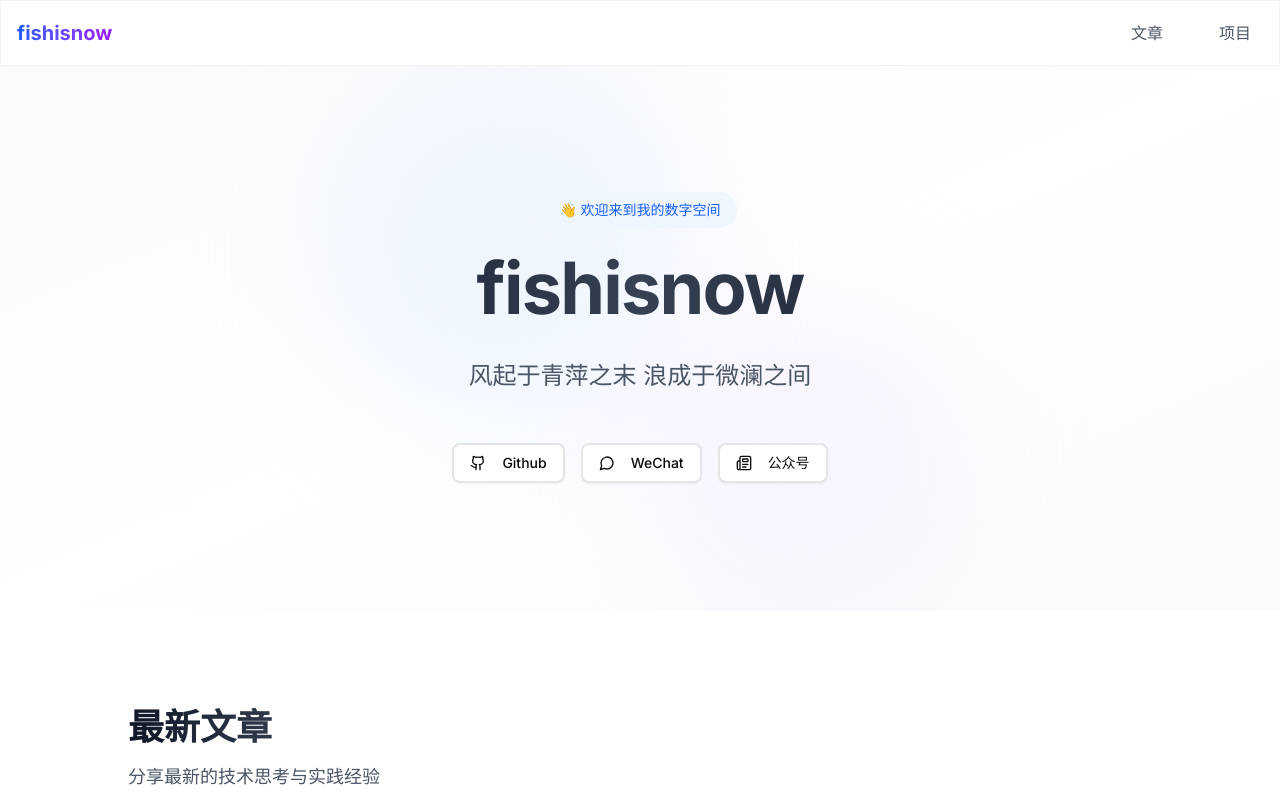
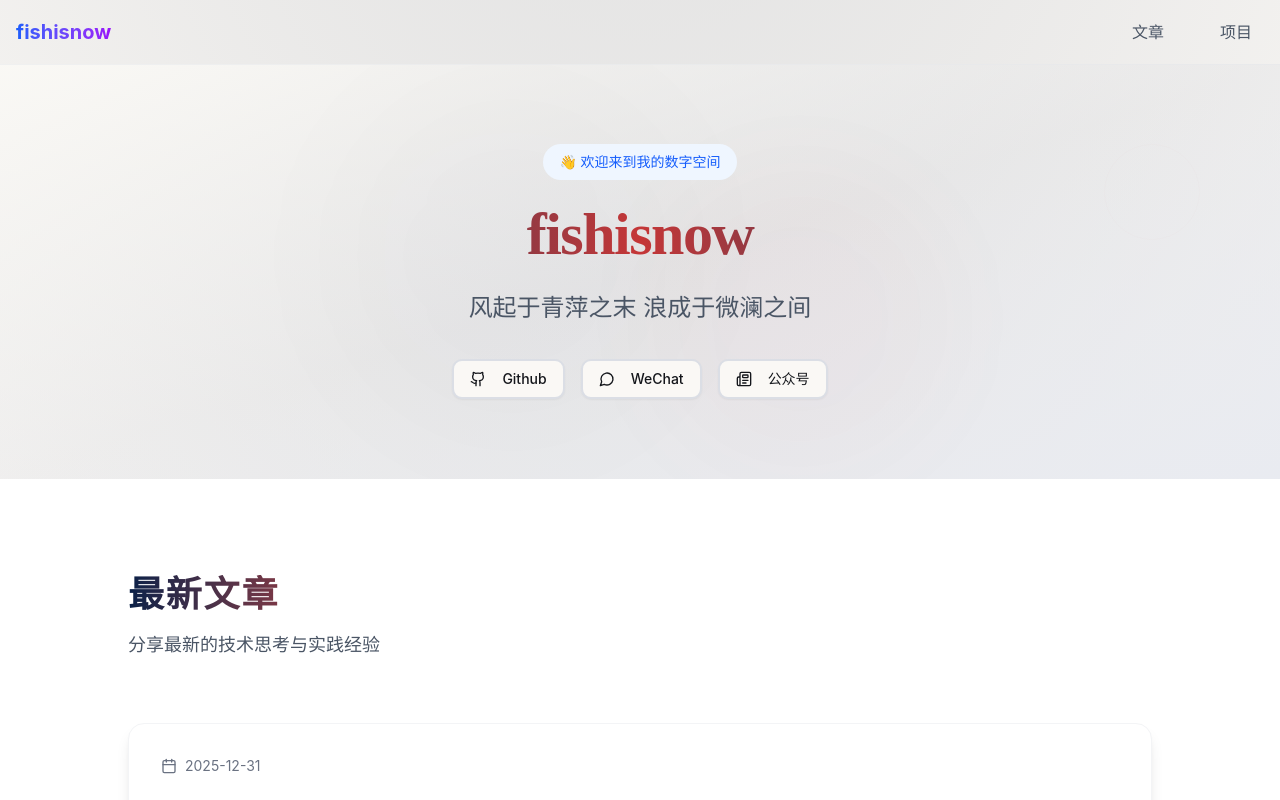
Before and after one commit to fishisnow/homepage, a Next.js app: page / in a window 1280 px wide. Shown: the top 800 px of the page. Built offline with nearby package versions, Linux system fonts and the light colour scheme.

Commit message:
refactor: 修改网站设计元素

```diff
--- a/src/app/globals.css
+++ b/src/app/globals.css
@@ -3,71 +3,37 @@
 
 @custom-variant dark (&:is(.dark *));
 
-@theme inline {
-  --color-background: var(--background);
-  --color-foreground: var(--foreground);
-  --font-sans: var(--font-geist-sans);
-  --font-mono: var(--font-geist-mono);
-  --color-sidebar-ring: var(--sidebar-ring);
-  --color-sidebar-border: var(--sidebar-border);
-  --color-sidebar-accent-foreground: var(--sidebar-accent-foreground);
-  --color-sidebar-accent: var(--sidebar-accent);
-  --color-sidebar-primary-foreground: var(--sidebar-primary-foreground);
-  --color-sidebar-primary: var(--sidebar-primary);
-  --color-sidebar-foreground: var(--sidebar-foreground);
-  --color-sidebar: var(--sidebar);
-  --color-chart-5: var(--chart-5);
-  --color-chart-4: var(--chart-4);
-  --color-chart-3: var(--chart-3);
-  --color-chart-2: var(--chart-2);
-  --color-chart-1: var(--chart-1);
-  --color-ring: var(--ring);
-  --color-input: var(--input);
-  --color-border: var(--border);
-  --color-destructive: var(--destructive);
-  --color-accent-foreground: var(--accent-foreground);
-  --color-accent: var(--accent);
-  --color-muted-foreground: var(--muted-foreground);
-  --color-muted: var(--muted);
-  --color-secondary-foreground: var(--secondary-foreground);
-  --color-secondary: var(--secondary);
-  --color-primary-foreground: var(--primary-foreground);
-  --color-primary: var(--primary);
-  --color-popover-foreground: var(--popover-foreground);
-  --color-popover: var(--popover);
-  --color-card-foreground: var(--card-foreground);
-  --color-card: var(--card);
-  --radius-sm: calc(var(--radius) - 4px);
-  --radius-md: calc(var(--radius) - 2px);
-  --radius-lg: var(--radius);
-  --radius-xl: calc(var(--radius) + 4px);
-}
-
 :root {
-  --radius: 0.625rem;
-  --background: oklch(1 0 0);
-  --foreground: oklch(0.145 0 0);
+  /* 亮色主题：融合水墨灰与淡雅色调 */
+  --background: oklch(0.98 0.005 90);
+  --foreground: oklch(0.2 0.01 270);
   --card: oklch(1 0 0);
-  --card-foreground: oklch(0.145 0 0);
+  --card-foreground: oklch(0.2 0.01 270);
   --popover: oklch(1 0 0);
-  --popover-foreground: oklch(0.145 0 0);
-  --primary: oklch(0.205 0 0);
-  --primary-foreground: oklch(0.985 0 0);
-  --secondary: oklch(0.97 0 0);
-  --secondary-foreground: oklch(0.205 0 0);
-  --muted: oklch(0.97 0 0);
-  --muted-foreground: oklch(0.556 0 0);
-  --accent: oklch(0.97 0 0);
-  --accent-foreground: oklch(0.205 0 0);
-  --destructive: oklch(0.577 0.245 27.325);
-  --border: oklch(0.922 0 0);
-  --input: oklch(0.922 0 0);
-  --ring: oklch(0.708 0 0);
+  --popover-foreground: oklch(0.2 0.01 270);
+  /* 主色：深墨蓝 - AI的理性 */
+  --primary: oklch(0.25 0.08 260);
+  --primary-foreground: oklch(0.98 0.005 90);
+  /* 次要色：水墨灰 */
+  --secondary: oklch(0.88 0.01 270);
+  --secondary-foreground: oklch(0.25 0.08 260);
+  /* 柔和色：雾灰 */
+  --muted: oklch(0.94 0.008 270);
+  --muted-foreground: oklch(0.48 0.02 270);
+  /* 强调色：朱砂红 - 传统印章色 */
+  --accent: oklch(0.55 0.18 25);
+  --accent-foreground: oklch(0.98 0 0);
+  --destructive: oklch(0.55 0.22 27);
+  --destructive-foreground: oklch(0.98 0 0);
+  --border: oklch(0.9 0.01 270);
+  --input: oklch(0.92 0.01 270);
+  --ring: oklch(0.45 0.1 260);
   --chart-1: oklch(0.646 0.222 41.116);
   --chart-2: oklch(0.6 0.118 184.704);
   --chart-3: oklch(0.398 0.07 227.392);
   --chart-4: oklch(0.828 0.189 84.429);
   --chart-5: oklch(0.769 0.188 70.08);
+  --radius: 0.75rem;
   --sidebar: oklch(0.985 0 0);
   --sidebar-foreground: oklch(0.145 0 0);
   --sidebar-primary: oklch(0.205 0 0);
@@ -79,24 +45,30 @@
 }
 
 .dark {
-  --background: oklch(0.145 0 0);
-  --foreground: oklch(0.985 0 0);
-  --card: oklch(0.205 0 0);
-  --card-foreground: oklch(0.985 0 0);
-  --popover: oklch(0.205 0 0);
-  --popover-foreground: oklch(0.985 0 0);
-  --primary: oklch(0.922 0 0);
-  --primary-foreground: oklch(0.205 0 0);
-  --secondary: oklch(0.269 0 0);
-  --secondary-foreground: oklch(0.985 0 0);
-  --muted: oklch(0.269 0 0);
-  --muted-foreground: oklch(0.708 0 0);
-  --accent: oklch(0.269 0 0);
-  --accent-foreground: oklch(0.985 0 0);
-  --destructive: oklch(0.704 0.191 22.216);
-  --border: oklch(1 0 0 / 10%);
-  --input: oklch(1 0 0 / 15%);
-  --ring: oklch(0.556 0 0);
+  /* 暗色主题：夜幕水墨意境 */
+  --background: oklch(0.12 0.015 270);
+  --foreground: oklch(0.95 0.01 90);
+  --card: oklch(0.16 0.018 270);
+  --card-foreground: oklch(0.95 0.01 90);
+  --popover: oklch(0.14 0.018 270);
+  --popover-foreground: oklch(0.95 0.01 90);
+  /* 主色：月光白 */
+  --primary: oklch(0.92 0.01 90);
+  --primary-foreground: oklch(0.15 0.015 270);
+  /* 次要色：烟灰 */
+  --secondary: oklch(0.22 0.02 270);
+  --secondary-foreground: oklch(0.92 0.01 90);
+  /* 柔和色：雾蓝灰 */
+  --muted: oklch(0.2 0.02 260);
+  --muted-foreground: oklch(0.65 0.02 270);
+  /* 强调色：暖金 - 古典金箔 */
+  --accent: oklch(0.7 0.15 70);
+  --accent-foreground: oklch(0.12 0.015 270);
+  --destructive: oklch(0.5 0.2 27);
+  --destructive-foreground: oklch(0.95 0 0);
+  --border: oklch(0.24 0.02 270);
+  --input: oklch(0.22 0.02 270);
+  --ring: oklch(0.7 0.1 70);
   --chart-1: oklch(0.488 0.243 264.376);
   --chart-2: oklch(0.696 0.17 162.48);
   --chart-3: oklch(0.769 0.188 70.08);
@@ -108,8 +80,50 @@
   --sidebar-primary-foreground: oklch(0.985 0 0);
   --sidebar-accent: oklch(0.269 0 0);
   --sidebar-accent-foreground: oklch(0.985 0 0);
-  --sidebar-border: oklch(1 0 0 / 10%);
-  --sidebar-ring: oklch(0.556 0 0);
+  --sidebar-border: oklch(0.269 0 0);
+  --sidebar-ring: oklch(0.439 0 0);
+}
+
+@theme inline {
+  /* 添加书法字体 Noto Serif SC 用于标题 */
+  --font-sans: "Inter", "Noto Sans SC", system-ui, sans-serif;
+  --font-serif: "Noto Serif SC", "Ma Shan Zheng", serif;
+  --color-background: var(--background);
+  --color-foreground: var(--foreground);
+  --color-card: var(--card);
+  --color-card-foreground: var(--card-foreground);
+  --color-popover: var(--popover);
+  --color-popover-foreground: var(--popover-foreground);
+  --color-primary: var(--primary);
+  --color-primary-foreground: var(--primary-foreground);
+  --color-secondary: var(--secondary);
+  --color-secondary-foreground: var(--secondary-foreground);
+  --color-muted: var(--muted);
+  --color-muted-foreground: var(--muted-foreground);
+  --color-accent: var(--accent);
+  --color-accent-foreground: var(--accent-foreground);
+  --color-destructive: var(--destructive);
+  --color-destructive-foreground: var(--destructive-foreground);
+  --color-border: var(--border);
+  --color-input: var(--input);
+  --color-ring: var(--ring);
+  --color-chart-1: var(--chart-1);
+  --color-chart-2: var(--chart-2);
+  --color-chart-3: var(--chart-3);
+  --color-chart-4: var(--chart-4);
+  --color-chart-5: var(--chart-5);
+  --radius-sm: calc(var(--radius) - 4px);
+  --radius-md: calc(var(--radius) - 2px);
+  --radius-lg: var(--radius);
+  --radius-xl: calc(var(--radius) + 4px);
+  --color-sidebar: var(--sidebar);
+  --color-sidebar-foreground: var(--sidebar-foreground);
+  --color-sidebar-primary: var(--sidebar-primary);
+  --color-sidebar-primary-foreground: var(--sidebar-primary-foreground);
+  --color-sidebar-accent: var(--sidebar-accent);
+  --color-sidebar-accent-foreground: var(--sidebar-accent-foreground);
+  --color-sidebar-border: var(--sidebar-border);
+  --color-sidebar-ring: var(--sidebar-ring);
 }
 
 @layer base {
@@ -119,231 +133,25 @@
   body {
     @apply bg-background text-foreground;
   }
+
+  /* 水墨渐变背景效果 */
+  .ink-wash-bg {
+    background: radial-gradient(ellipse 80% 50% at 50% -20%, oklch(0.3 0.05 260 / 0.15), transparent),
+      radial-gradient(ellipse 60% 80% at 80% 100%, oklch(0.4 0.03 270 / 0.08), transparent);
+  }
+
+  .dark .ink-wash-bg {
+    background: radial-gradient(ellipse 80% 50% at 50% -20%, oklch(0.25 0.08 260 / 0.2), transparent),
+      radial-gradient(ellipse 60% 80% at 80% 100%, oklch(0.7 0.15 70 / 0.05), transparent);
+  }
+
+  /* 书法标题样式 */
+  .calligraphy {
+    @apply font-serif;
+    letter-spacing: 0.05em;
+  }
 }
 
 @tailwind base;
 @tailwind components;
 @tailwind utilities;
-
-@layer base {
-  :root {
-    --background: 0 0% 100%;
-    --foreground: 222.2 84% 4.9%;
-
-    --card: 0 0% 100%;
-    --card-foreground: 222.2 84% 4.9%;
-
-    --popover: 0 0% 100%;
-    --popover-foreground: 222.2 84% 4.9%;
-
-    --primary: 222.2 47.4% 11.2%;
-    --primary-foreground: 210 40% 98%;
-
-    --secondary: 210 40% 96.1%;
-    --secondary-foreground: 222.2 47.4% 11.2%;
-
-    --muted: 210 40% 96.1%;
-    --muted-foreground: 215.4 16.3% 46.9%;
-
-    --accent: 210 40% 96.1%;
-    --accent-foreground: 222.2 47.4% 11.2%;
-
-    --destructive: 0 84.2% 60.2%;
-    --destructive-foreground: 210 40% 98%;
-
-    --border: 214.3 31.8% 91.4%;
-    --input: 214.3 31.8% 91.4%;
-    --ring: 222.2 84% 4.9%;
-
-    --radius: 0.5rem;
-  }
-
-  .dark {
-    --background: 222.2 84% 4.9%;
-    --foreground: 210 40% 98%;
-
-    --card: 222.2 84% 4.9%;
-    --card-foreground: 210 40% 98%;
-
-    --popover: 222.2 84% 4.9%;
-    --popover-foreground: 210 40% 98%;
-
-    --primary: 210 40% 98%;
-    --primary-foreground: 222.2 47.4% 11.2%;
-
-    --secondary: 217.2 32.6% 17.5%;
-    --secondary-foreground: 210 40% 98%;
-
-    --muted: 217.2 32.6% 17.5%;
-    --muted-foreground: 215 20.2% 65.1%;
-
-    --accent: 217.2 32.6% 17.5%;
-    --accent-foreground: 210 40% 98%;
-
-    --destructive: 0 62.8% 30.6%;
-    --destructive-foreground: 210 40% 98%;
-
-    --border: 217.2 32.6% 17.5%;
-    --input: 217.2 32.6% 17.5%;
-    --ring: 212.7 26.8% 83.9%;
-  }
-}
-
-@layer base {
-  * {
-    @apply border-border;
-  }
-  body {
-    @apply bg-background text-foreground;
-    font-feature-settings: "rlig" 1, "calt" 1;
-  }
-}
-
-/* 专业博客样式增强 */
-@layer components {
-  /* 网格背景图案 */
-  .bg-grid-pattern {
-    background-image:
-      linear-gradient(rgba(0,0,0,0.03) 1px, transparent 1px),
-      linear-gradient(90deg, rgba(0,0,0,0.03) 1px, transparent 1px);
-    background-size: 50px 50px;
-  }
-
-  .dark .bg-grid-pattern {
-    background-image:
-      linear-gradient(rgba(255,255,255,0.03) 1px, transparent 1px),
-      linear-gradient(90deg, rgba(255,255,255,0.03) 1px, transparent 1px);
-  }
-
-  /* 平滑滚动 */
-  html {
-    scroll-behavior: smooth;
-  }
-
-  /* 自定义动画 */
-  @keyframes float {
-    0%, 100% { transform: translateY(0px); }
-    50% { transform: translateY(-10px); }
-  }
-
-  @keyframes bounce-gentle {
-    0%, 100% { transform: translateY(0); }
-    50% { transform: translateY(-5px); }
-  }
-
-  .animate-float {
-    animation: float 3s ease-in-out infinite;
-  }
-
-  .animate-bounce-gentle {
-    animation: bounce-gentle 2s ease-in-out infinite;
-  }
-
-  /* 渐变文本效果 */
-  .gradient-text {
-    background: linear-gradient(135deg, #667eea 0%, #764ba2 100%);
-    -webkit-background-clip: text;
-    -webkit-text-fill-color: transparent;
-    background-clip: text;
-  }
-
-  /* 卡片悬停效果增强 */
-  .card-hover-effect {
-    transition: all 0.3s cubic-bezier(0.4, 0, 0.2, 1);
-    transform-origin: center;
-  }
-
-  .card-hover-effect:hover {
-    transform: translateY(-8px) scale(1.02);
-    box-shadow: 0 25px 50px -12px rgba(0, 0, 0, 0.25);
-  }
-
-  /* 按钮悬停效果 */
-  .btn-hover-lift {
-    transition: all 0.2s ease-in-out;
-  }
-
-  .btn-hover-lift:hover {
-    transform: translateY(-2px);
-    box-shadow: 0 10px 25px rgba(0, 0, 0, 0.15);
-  }
-
-  /* 文字动画效果 */
-  .text-reveal {
-    background: linear-gradient(90deg, transparent, rgba(0,0,0,0.04), transparent);
-    background-size: 200% 100%;
-    animation: shimmer 2s ease-in-out infinite;
-  }
-
-  @keyframes shimmer {
-    0% { background-position: -200% 0; }
-    100% { background-position: 200% 0; }
-  }
-
-  /* 玻璃形态效果 */
-  .glass-effect {
-    backdrop-filter: blur(10px);
-    -webkit-backdrop-filter: blur(10px);
-    background: rgba(255, 255, 255, 0.8);
-    border: 1px solid rgba(255, 255, 255, 0.2);
-  }
-
-  .dark .glass-effect {
-    background: rgba(0, 0, 0, 0.8);
-    border: 1px solid rgba(255, 255, 255, 0.1);
-  }
-
-  /* 改进的阴影系统 */
-  .shadow-soft {
-    box-shadow: 0 2px 8px rgba(0, 0, 0, 0.04), 0 1px 2px rgba(0, 0, 0, 0.06);
-  }
-
-  .shadow-medium {
-    box-shadow: 0 4px 16px rgba(0, 0, 0, 0.08), 0 2px 4px rgba(0, 0, 0, 0.06);
-  }
-
-  .shadow-strong {
-    box-shadow: 0 8px 32px rgba(0, 0, 0, 0.12), 0 4px 8px rgba(0, 0, 0, 0.08);
-  }
-
-  /* 专业的过渡效果 */
-  .transition-professional {
-    transition: all 0.3s cubic-bezier(0.4, 0, 0.2, 1);
-  }
-
-  /* 标签样式增强 */
-  .tag-professional {
-    position: relative;
-    overflow: hidden;
-  }
-
-  .tag-professional::before {
-    content: '';
-    position: absolute;
-    top: 0;
-    left: -100%;
-    width: 100%;
-    height: 100%;
-    background: linear-gradient(90deg, transparent, rgba(255,255,255,0.2), transparent);
-    transition: left 0.5s;
-  }
-
-  .tag-professional:hover::before {
-    left: 100%;
-  }
-}
-
-/* 响应式字体调整 */
-@layer utilities {
-  .text-responsive-xl {
-    font-size: clamp(1.5rem, 4vw, 3rem);
-  }
-
-  .text-responsive-lg {
-    font-size: clamp(1.25rem, 3vw, 2rem);
-  }
-
-  .text-responsive-md {
-    font-size: clamp(1rem, 2vw, 1.5rem);
-  }
-}
--- a/src/app/layout.tsx
+++ b/src/app/layout.tsx
@@ -1,10 +1,7 @@
 import type { Metadata } from "next";
-import { Inter } from "next/font/google";
 import "./globals.css";
 import { SiteHeader } from "@/components/layout/site-header";
 import { Toaster } from "@/components/ui/sonner";
-
-const inter = Inter({ subsets: ["latin"] });
 
 export const metadata: Metadata = {
   title: "fishisnow.AI | 太善",
@@ -36,8 +33,8 @@ export default function RootLayout({
 }) {
   return (
     <html lang="zh" className="scroll-smooth">
-      <body className={inter.className}>
-        <div className="relative min-h-screen">
+      <body className="font-sans">
+        <div className="relative min-h-screen ink-wash-bg">
           <SiteHeader />
           <main className="pt-16">{children}</main>
           <footer className="py-8 text-center text-sm text-gray-500">
--- a/src/app/page.tsx
+++ b/src/app/page.tsx
@@ -117,21 +117,23 @@ export default function Home() {
     return (
         <div className="w-full min-h-screen">
             {/* Hero Section - Enhanced */}
-            <section className="relative py-24 md:py-32 bg-gradient-to-br from-slate-50 via-white to-slate-50 dark:from-gray-900 dark:via-gray-900 dark:to-gray-800 overflow-hidden">
+            <section className="relative py-16 md:py-20 bg-gradient-to-br from-background via-secondary/20 to-muted overflow-hidden">
                 {/* Background decoration */}
-                <div className="absolute inset-0 bg-grid-pattern opacity-5 dark:opacity-10"></div>
-                <div className="absolute top-0 left-1/4 w-96 h-96 bg-blue-100 dark:bg-blue-900/20 rounded-full blur-3xl opacity-30 animate-pulse"></div>
-                <div className="absolute bottom-0 right-1/4 w-80 h-80 bg-purple-100 dark:bg-purple-900/20 rounded-full blur-3xl opacity-30 animate-pulse delay-1000"></div>
+                <div className="absolute inset-0 opacity-5 dark:opacity-10">
+                  <div className="absolute top-20 right-20 w-24 h-24 border border-accent/30 rounded-full animate-float"></div>
+                </div>
+                <div className="absolute top-0 left-1/4 w-96 h-96 bg-primary/5 rounded-full blur-3xl opacity-30 animate-pulse"></div>
+                <div className="absolute bottom-0 right-1/4 w-80 h-80 bg-accent/5 rounded-full blur-3xl opacity-30 animate-pulse delay-1000"></div>
 
                 <div className="container px-4 mx-auto relative z-10">
                     <div className="max-w-4xl mx-auto text-center">
                         <div className="inline-block mb-6 px-4 py-2 bg-blue-50 dark:bg-blue-900/30 text-blue-600 dark:text-blue-400 rounded-full text-sm font-medium">
                             👋 欢迎来到我的数字空间
                         </div>
-                        <h1 className="text-5xl md:text-7xl font-bold tracking-tight mb-8 bg-gradient-to-r from-gray-900 via-gray-700 to-gray-900 dark:from-white dark:via-gray-200 dark:to-white bg-clip-text text-transparent">
+                        <h1 className="text-4xl md:text-6xl font-bold tracking-tight mb-6 calligraphy bg-gradient-to-r from-primary via-accent to-primary bg-clip-text text-transparent">
                             fishisnow
                         </h1>
-                        <p className="text-xl md:text-2xl text-gray-600 dark:text-gray-300 mb-12 max-w-3xl mx-auto leading-relaxed font-light">
+                        <p className="text-xl md:text-2xl text-gray-600 dark:text-gray-300 mb-8 max-w-3xl mx-auto leading-relaxed font-light">
                             风起于青萍之末 浪成于微澜之间
                         </p>
                         <div className="flex flex-wrap justify-center gap-4">
@@ -174,7 +176,7 @@ export default function Home() {
                     <div className="max-w-5xl mx-auto">
                         <div className="flex items-center justify-between mb-16">
                             <div>
-                                <h2 className="text-4xl font-bold mb-4 bg-gradient-to-r from-gray-900 to-gray-600 dark:from-white dark:to-gray-300 bg-clip-text text-transparent">
+                                <h2 className="text-4xl font-bold mb-4 calligraphy bg-gradient-to-r from-primary to-accent bg-clip-text text-transparent">
                                     最新文章
                                 </h2>
                                 <p className="text-gray-600 dark:text-gray-400 text-lg">
@@ -209,7 +211,7 @@ export default function Home() {
                                                 {post.tags.map((tag, tagIndex) => (
                                                     <span
                                                         key={tagIndex}
-                                                        className="inline-flex items-center px-4 py-2 bg-gradient-to-r from-blue-50 to-purple-50 dark:from-blue-900/30 dark:to-purple-900/30 text-blue-700 dark:text-blue-300 text-sm rounded-full font-medium border border-blue-100 dark:border-blue-800 hover:shadow-md transition-shadow"
+                                                        className="inline-flex items-center px-4 py-2 bg-gradient-to-r from-secondary/60 to-muted/40 dark:from-secondary/20 dark:to-muted/20 text-primary dark:text-primary-foreground text-sm rounded-full font-medium border border-primary/20 dark:border-primary/30 hover:shadow-md transition-shadow"
                                                     >
                                                         <Tag className="w-3 h-3 mr-1" />
                                                         {tag}
@@ -234,7 +236,7 @@ export default function Home() {
                 <div className="container px-4 mx-auto">
                     <div className="max-w-5xl mx-auto">
                         <div className="text-center mb-16">
-                            <h2 className="text-4xl font-bold mb-4 bg-gradient-to-r from-gray-900 to-gray-600 dark:from-white dark:to-gray-300 bg-clip-text text-transparent">
+                            <h2 className="text-4xl font-bold mb-4 calligraphy bg-gradient-to-r from-primary to-accent bg-clip-text text-transparent">
                                 项目作品
                             </h2>
                             <p className="text-gray-600 dark:text-gray-400 text-lg max-w-2xl mx-auto">
@@ -244,7 +246,7 @@ export default function Home() {
                         <div className="grid gap-8 md:grid-cols-2 lg:grid-cols-3">
                             {projects.map((project, index) => (
                                 <Card key={index} className="group hover:shadow-2xl transition-all duration-300 border-2 border-gray-100 dark:border-gray-700 hover:border-blue-200 dark:hover:border-blue-700 bg-white dark:bg-gray-800 rounded-2xl overflow-hidden hover:-translate-y-2">
-                                    <CardHeader className="pb-4 bg-gradient-to-br from-blue-50 to-purple-50 dark:from-blue-900/20 dark:to-purple-900/20">
+                                    <CardHeader className="pb-4 bg-gradient-to-br from-secondary/50 to-muted/30 dark:from-secondary/10 dark:to-muted/10">
                                         <CardTitle className="text-xl font-bold group-hover:text-blue-600 dark:group-hover:text-blue-400 transition-colors">
                                             {project.title}
                                         </CardTitle>
@@ -257,7 +259,7 @@ export default function Home() {
                                             {project.tech.map((tech, techIndex) => (
                                                 <span
                                                     key={techIndex}
-                                                    className="px-3 py-1 bg-gradient-to-r from-blue-100 to-blue-50 dark:from-blue-900/40 dark:to-blue-800/40 text-blue-700 dark:text-blue-300 text-sm rounded-full font-medium border border-blue-200 dark:border-blue-700"
+                                                    className="px-3 py-1 bg-gradient-to-r from-muted to-secondary/60 dark:from-muted/20 dark:to-secondary/20 text-primary dark:text-primary-foreground text-sm rounded-full font-medium border border-primary/20 dark:border-primary/30"
                                                 >
                                                     {tech}
                                                 </span>
@@ -294,7 +296,7 @@ export default function Home() {
                 <div className="container px-4 mx-auto">
                     <div className="max-w-4xl mx-auto text-center">
                         <div className="mb-8">
-                            <h3 className="text-2xl font-bold mb-4 bg-gradient-to-r from-blue-600 to-purple-600 bg-clip-text text-transparent">
+                            <h3 className="text-2xl font-bold mb-4 calligraphy bg-gradient-to-r from-accent to-primary bg-clip-text text-transparent">
                                 fishisnow
                             </h3>
                             <p className="text-gray-600 dark:text-gray-400 max-w-2xl mx-auto leading-relaxed">
```
Also changed, not shown: 1 other file (tests, documents, lock files or other folders).
